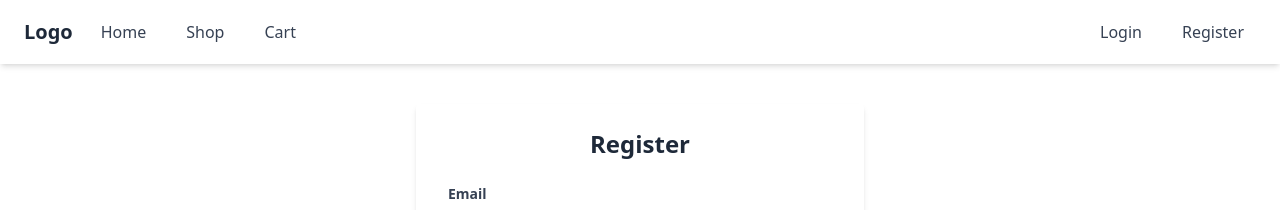
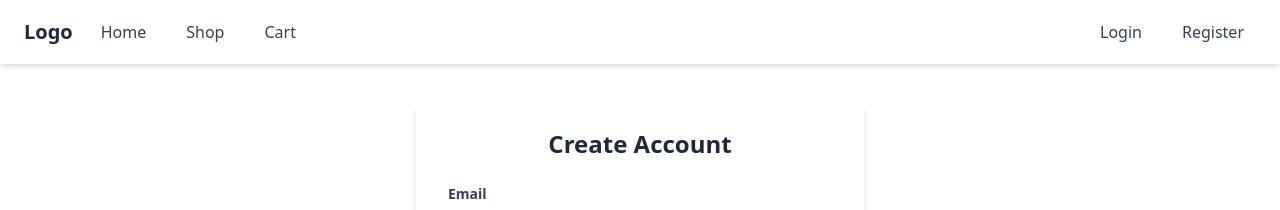
Before and after one commit to Warkung/Ecom-v2, a React (Vite) app in the folder client/: page /register in a window 1280 px wide. Shown: the top 210 px of the page. Built offline with nearby package versions, Linux system fonts and the light colour scheme; no server answers.

Commit message:
auth system  control

```diff
--- a/client/package.json
+++ b/client/package.json
@@ -13,6 +13,7 @@
     "@tailwindcss/vite": "^4.1.12",
     "@types/react-toastify": "^4.0.2",
     "axios": "^1.11.0",
+    "lodash": "^4.17.21",
     "lucide-react": "^0.542.0",
     "react": "^19.1.1",
     "react-dom": "^19.1.1",
@@ -24,6 +25,7 @@
   },
   "devDependencies": {
     "@eslint/js": "^9.33.0",
+    "@types/lodash": "^4.17.20",
     "@types/react": "^19.1.10",
     "@types/react-dom": "^19.1.7",
     "@vitejs/plugin-react": "^5.0.0",
--- a/client/src/App.tsx
+++ b/client/src/App.tsx
@@ -1,8 +1,10 @@
 import AppRoutes from "./routes/AppRoutes";
+import { ToastContainer } from "react-toastify";
 
 function App() {
   return (
     <>
+      <ToastContainer />
       <AppRoutes />
     </>
   );
--- a/client/src/components/auth/RegisterForm.tsx
+++ b/client/src/components/auth/RegisterForm.tsx
@@ -1,25 +1,33 @@
 import { Eye, EyeClosed } from "lucide-react";
 import { useState } from "react";
 
-interface LoginFormProps {
-  handleChange: (e: React.ChangeEvent<HTMLInputElement>) => void;
+interface RegisterFormProps {
   form: {
     email: string;
     password: string;
+    confirmPassword: string;
   };
+  handleChange: (e: React.ChangeEvent<HTMLInputElement>) => void;
+  handleSubmit: (e: React.FormEvent<HTMLFormElement>) => void;
 }
 
-export default function RegisterForm({ form, handleChange }: LoginFormProps) {
+export default function RegisterForm({
+  form,
+  handleChange,
+  handleSubmit,
+}: RegisterFormProps) {
   const [showPassword, setShowPassword] = useState(false);
   const togglePasswordVisibility = () => {
     setShowPassword((prev) => !prev);
   };
-
   return (
     <div className="w-full max-w-md">
-      <form className="bg-white shadow-md rounded px-8 pt-6 pb-8 mb-4">
+      <form
+        className="bg-white shadow-md rounded px-8 pt-6 pb-8 mb-4"
+        onSubmit={handleSubmit}
+      >
         <h2 className="text-2xl mb-6 text-center font-bold text-gray-800">
-          Register
+          Create Account
         </h2>
         <div className="mb-6">
           <label
@@ -30,6 +38,8 @@ export default function RegisterForm({ form, handleChange }: LoginFormProps) {
           </label>
           <input
             onChange={handleChange}
+            name="email"
+            value={form.email}
             className="shadow appearance-none border rounded w-full py-2 px-3 text-gray-700 leading-tight focus:outline-none focus:shadow-outline"
             id="email"
             type="email"
@@ -51,6 +61,7 @@ export default function RegisterForm({ form, handleChange }: LoginFormProps) {
               onChange={handleChange}
               type={showPassword ? "text" : "password"}
               name="password"
+              value={form.password}
               id="password"
               placeholder="••••••••••••••••"
               className="shadow appearance-none border rounded w-full py-2 px-3 text-gray-700 mb-3 leading-tight focus:outline-none focus:shadow-outline"
@@ -75,6 +86,7 @@ export default function RegisterForm({ form, handleChange }: LoginFormProps) {
           </label>
           <div className="relative">
             <input
+              onChange={handleChange}
               type={showPassword ? "text" : "password"}
               name="confirmPassword"
               id="confirmPassword"
--- a/client/src/components/public/MainNav.tsx
+++ b/client/src/components/public/MainNav.tsx
@@ -1,9 +1,16 @@
 import { AlignJustify, X } from "lucide-react";
 import { useState } from "react";
 import { Link } from "react-router-dom";
+import useEcomStore from "../../store/ecomStore";
 
 export default function MainNav() {
   const [isOpen, setIsOpen] = useState(false);
+  const { user, token } = useEcomStore((state) => state);
+
+  const handleLogout = () => {
+    localStorage.removeItem("ecom-store");
+    window.location.href = "/";
+  };
 
   return (
     <header className="bg-white shadow-md">
@@ -36,7 +43,28 @@ export default function MainNav() {
             >
               Cart
             </Link>
+            {user && user.role === "admin" && (
+              <Link
+                to="/admin"
+                className="py-2 px-3 w-full text-left text-gray-700 rounded hover:bg-gray-200"
+                onClick={() => setIsOpen(false)}
+              >
+                Admin
+              </Link>
+            )}
           </div>
+
+          {user ? (
+            <div className="hidden md:flex items-center space-x-4">
+              <span className="text-gray-700">Hello, {user.email}</span>
+              <button
+                onClick={handleLogout}
+                className="py-2 px-3 text-gray-700 rounded hover:bg-gray-200"
+              >
+                Logout
+              </button>
+            </div>
+          ) : (
             <div className="hidden md:flex items-center space-x-4">
               <Link
                 to="/login"
@@ -51,6 +79,7 @@ export default function MainNav() {
                 Register
               </Link>
             </div>
+          )}
 
           {/* Mobile Logo */}
           <div className="md:hidden">
@@ -104,7 +133,33 @@ export default function MainNav() {
             >
               Cart
             </Link>
+            {user && user.role === "admin" && (
+              <Link
+                to="/admin"
+                className="py-2 px-3 w-full text-left text-gray-700 rounded hover:bg-gray-200"
+                onClick={() => setIsOpen(false)}
+              >
+                Admin
+              </Link>
+            )}
             <hr className="my-2 border-gray-200 w-full" />
+
+            {user ? (
+              <div className="flex flex-col w-full">
+                <span className="py-2 px-3 w-full text-left text-gray-700">
+                  Hello, {user.email}
+                </span>
+                <button
+                  onClick={() => {
+                    handleLogout();
+                    setIsOpen(false);
+                  }}
+                  className="py-2 px-3 w-full text-left text-gray-700 rounded hover:bg-gray-200"
+                >
+                  Logout
+                </button>
+              </div>
+            ) : (
               <div className="flex flex-col w-full">
                 <Link
                   to="/login"
@@ -121,6 +176,7 @@ export default function MainNav() {
                   Register
                 </Link>
               </div>
+            )}
           </div>
         </div>
       </nav>
--- /dev/null
+++ b/client/src/interface/auth.ts
@@ -0,0 +1,15 @@
+export interface LoginResponse {
+  data: {
+    payload: {
+      role: string;
+    };
+  };
+}
+
+export interface ErrorResponse {
+  response?: {
+    data?: {
+      message?: string;
+    };
+  };
+}
--- /dev/null
+++ b/client/src/interface/ecomStore.ts
@@ -0,0 +1,41 @@
+export interface User {
+  id: string;
+  name: string;
+  email: string;
+  role: "admin" | "user";
+  // Add other user fields as needed
+}
+
+export interface Category {
+  id: string;
+  name: string;
+  // Add other category fields as needed
+}
+
+export interface Product {
+  id: string;
+  name: string;
+  price: number;
+  // Add other product fields as needed
+}
+
+export interface CartItem extends Product {
+  count: number;
+}
+
+export interface EcomStoreState {
+  user: User | null;
+  token: string | null;
+  categories: Category[];
+  products: Product[];
+  carts: CartItem[];
+  actionLogin: (form: Record<string, any>) => Promise<any>;
+  actionGetCategories: () => Promise<void>;
+  actionGetProducts: (count: number) => Promise<void>;
+  actionSearchFilters: (arg: any) => Promise<void>;
+  actionAddToCart: (product: Product) => Promise<void>;
+  actionUpdateQuantity: (id: string, newQuantity: number) => void;
+  actionRemoveFromCart: (id: string) => void;
+  actionClearCart: () => void;
+  getTotalPrice: () => number;
+}
--- a/client/src/pages/authPages/Login.tsx
+++ b/client/src/pages/authPages/Login.tsx
@@ -1,11 +1,19 @@
 import { useState } from "react";
 import LoginForm from "../../components/auth/LoginForm";
+import { useNavigate } from "react-router-dom";
+import { toast } from "react-toastify";
+import useEcomStore from "../../store/ecomStore";
+import type { LoginResponse, ErrorResponse } from "../../interface/auth";
 
 export default function Login() {
   const [form, setForm] = useState({
     email: "",
     password: "",
   });
+
+  const { user, token, actionLogin } = useEcomStore((state) => state);
+
+  const navigate = useNavigate();
 
   const handleChange = (e: React.ChangeEvent<HTMLInputElement>) => {
     setForm({
@@ -14,11 +22,40 @@ export default function Login() {
     });
   };
 
+  const handleSubmit = async (e: React.FormEvent<HTMLFormElement>) => {
+    e.preventDefault();
+    try {
+      const res: LoginResponse = await actionLogin(form);
+      const role: string = res.data.payload.role;
+      if (role === "admin") {
+        navigate(-1);
+        toast.success("Admin login successfully", {
+          autoClose: 2000,
+        });
+      } else {
+        navigate(-1);
+        toast.success("Wellcome back!", {
+          autoClose: 2000,
+        });
+      }
+    } catch (error: unknown) {
+      const err = error as ErrorResponse;
+      toast.error(
+        err.response?.data?.message || "Login failed. Please try again.,",
+        {
+          position: "bottom-right",
+          autoClose: 2000,
+        }
+      );
+    }
+  };
+
   return (
     <div className="flex justify-center items-start pt-6">
       <LoginForm
+        form={form}
         handleChange={handleChange}
-        form={form}
+        handleSubmit={handleSubmit}
       />
     </div>
   );
--- a/client/src/pages/authPages/Register.tsx
+++ b/client/src/pages/authPages/Register.tsx
@@ -1,4 +1,7 @@
 import { useState } from "react";
+import { toast } from "react-toastify";
+import { useNavigate } from "react-router-dom";
+import { register } from "../../api/auth";
 import RegisterForm from "../../components/auth/RegisterForm";
 
 export default function Register() {
@@ -6,7 +9,10 @@ export default function Register() {
   const [form, setForm] = useState({
     email: "",
     password: "",
+    confirmPassword: "",
   });
+
+  const navigate = useNavigate();
 
   const handleChange = (e: React.ChangeEvent<HTMLInputElement>) => {
     setForm({
@@ -15,9 +21,47 @@ export default function Register() {
     });
   };
 
+  const handleSubmit = async (e: React.FormEvent<HTMLFormElement>) => {
+    e.preventDefault();
+    if (form.password !== form.confirmPassword) {
+      toast.error("Passwords do not match");
+      return;
+    }
+    try {
+      await register(form);
+      toast.success("Registration successful! Please log in.", {
+        autoClose: 2000,
+      });
+      navigate("/login");
+    } catch (error) {
+      let errorMessage = "Registration failed";
+      if (
+        // AI Fix interface error
+        typeof error === "object" &&
+        error !== null &&
+        "response" in error &&
+        typeof (error as any).response === "object" &&
+        (error as any).response !== null &&
+        "data" in (error as any).response &&
+        typeof (error as any).response.data === "object" &&
+        (error as any).response.data !== null &&
+        "message" in (error as any).response.data
+      ) {
+        errorMessage = (error as any).response.data.message;
+      }
+      toast.error(errorMessage, {
+        autoClose: 2000,
+      });
+    }
+  };
+
   return (
     <div className="flex justify-center items-start pt-6">
-      <RegisterForm form={form} handleChange={handleChange} />
+      <RegisterForm
+        form={form}
+        handleChange={handleChange}
+        handleSubmit={handleSubmit}
+      />
     </div>
   );
 }
--- a/client/src/store/ecomStore.ts
+++ b/client/src/store/ecomStore.ts
@@ -4,16 +4,20 @@ import { persist, createJSONStorage } from "zustand/middleware";
 import { litsCategory } from "../api/category";
 import { listProducts, searchFilters } from "../api/product";
 import _ from "lodash";
+import type { EcomStoreState, Product } from "../interface/ecomStore";
 
 const URL = import.meta.env.VITE_URL_API;
 
-const ecomStore = (set, get) => ({
+const ecomStore = (
+  set: (state: Partial<EcomStoreState>) => void,
+  get: () => EcomStoreState
+): EcomStoreState => ({
   user: null,
   token: null,
   categories: [],
   products: [],
   carts: [],
-  actionLogin: async (form) => {
+  actionLogin: async (form: Record<string, any>) => {
     const res = await axios.post(`${URL}/login`, form);
     set({
       user: res.data.payload,
@@ -29,7 +33,7 @@ const ecomStore = (set, get) => ({
       console.log(error);
     }
   },
-  actionGetProducts: async (count) => {
+  actionGetProducts: async (count: number) => {
     try {
       const { data } = await listProducts(count);
       set({ products: data });
@@ -37,7 +41,7 @@ const ecomStore = (set, get) => ({
       console.log(error);
     }
   },
-  actionSearchFilters: async (arg) => {
+  actionSearchFilters: async (arg: any) => {
     try {
       const { data } = await searchFilters(arg);
       set({ products: data });
@@ -45,13 +49,13 @@ const ecomStore = (set, get) => ({
       console.log(error);
     }
   },
-  actionAddToCart: async (product) => {
+  actionAddToCart: async (product: Product) => {
     const carts = get().carts;
     const updateCarts = [...carts, { ...product, count: 1 }];
     const uniqeCarts = _.unionWith(updateCarts, _.isEqual);
     set({ carts: uniqeCarts });
   },
-  actionUpdateQuantity: (id, newQuantity) => {
+  actionUpdateQuantity: (id: string, newQuantity: number) => {
     const carts = get().carts;
     const updateCarts = carts.map((cart) => {
       if (cart.id === id) {
@@ -61,7 +65,7 @@ const ecomStore = (set, get) => ({
     });
     set({ carts: updateCarts });
   },
-  actionRemoveFromCart: (id) => {
+  actionRemoveFromCart: (id: string) => {
     const carts = get().carts;
     const updateCarts = carts.filter((cart) => cart.id !== id);
     set({ carts: updateCarts });
```
Also changed, not shown: client/src/api/auth.ts (+19 -10 lines), client/src/components/auth/LoginForm.tsx (+10 -2 lines), client/src/interface/api.ts (added, +8 -0 lines), 1 other file (tests, documents, lock files or other folders). Lines whose indentation alone changed are shown as unchanged.
